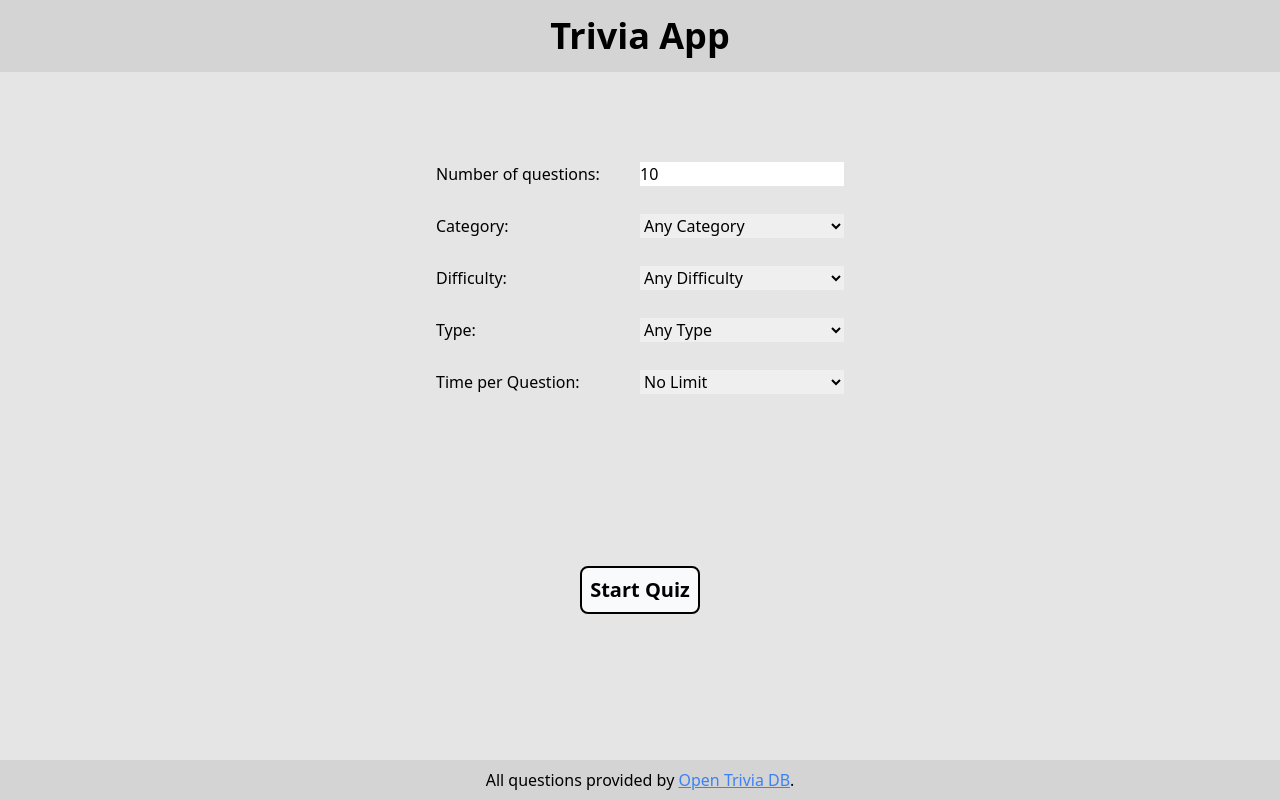
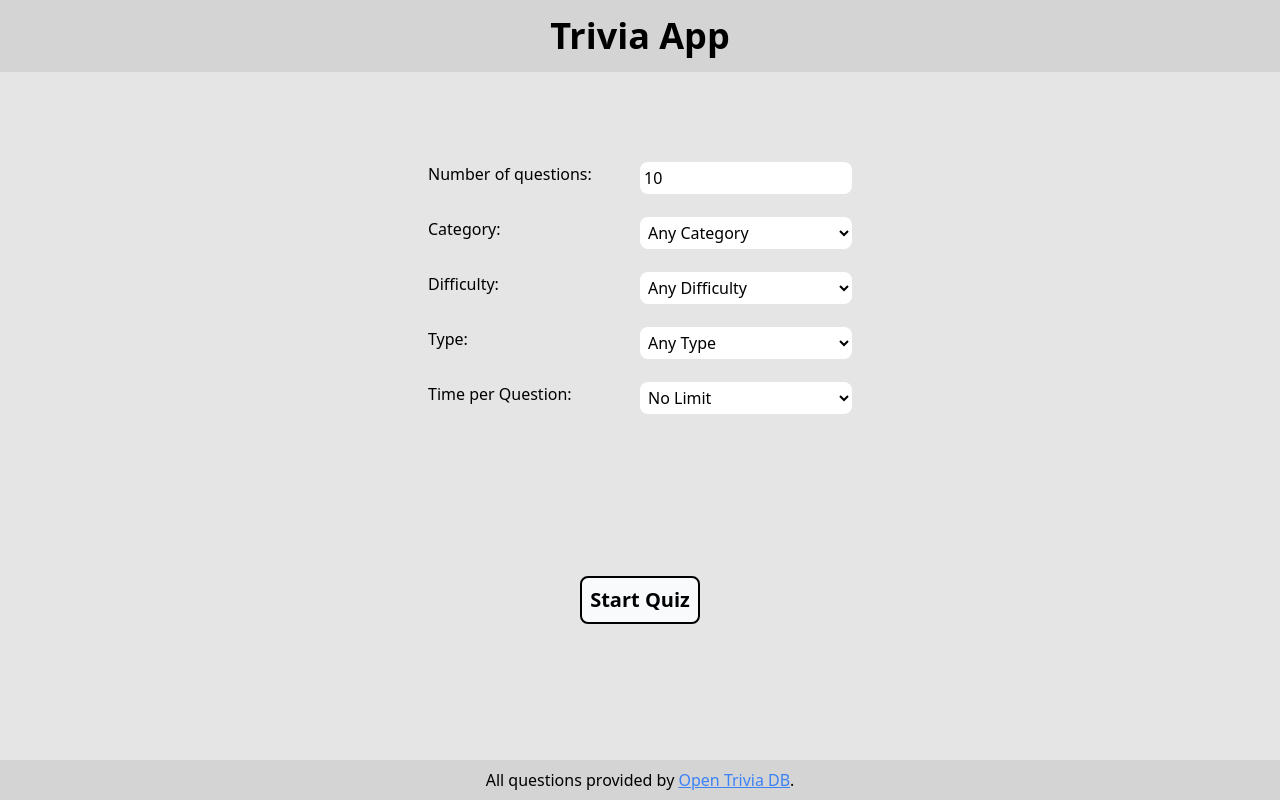
Before and after one commit to noahh0/Quiz-App, a React (Vite) app: page / in a window 1280 px wide. Built offline with nearby package versions, Linux system fonts and the light colour scheme.

Commit message:
more css for options page

```diff
--- a/src/QuizOptions.tsx
+++ b/src/QuizOptions.tsx
@@ -48,6 +48,7 @@ function QuizOptions() {
         <input
           type="number"
           name="number-questions-field"
+          className="rounded-lg bg-white p-1"
           min="1"
           max="50"
           value={numberQuestions}
@@ -59,6 +60,7 @@ function QuizOptions() {
         <label htmlFor="category-field">Category: </label>
         <select
           name="category-field"
+          className="rounded-lg bg-white p-1"
           value={category}
           onChange={(e) => {
             setCategory(e.target.value);
@@ -94,6 +96,7 @@ function QuizOptions() {
         <label htmlFor="difficulty-field">Difficulty: </label>
         <select
           name="difficulty-field"
+          className="rounded-lg bg-white p-1"
           value={difficulty}
           onChange={(e) => {
             setDifficulty(e.target.value);
@@ -108,6 +111,7 @@ function QuizOptions() {
         <label htmlFor="type-field">Type: </label>
         <select
           name="type-field"
+          className="rounded-lg bg-white p-1"
           value={type}
           onChange={(e) => {
             setType(e.target.value);
@@ -121,6 +125,7 @@ function QuizOptions() {
         <label htmlFor="time-per-question-field">Time per Question: </label>
         <select
           name="time-per-question-field"
+          className="rounded-lg bg-white p-1"
           value={time}
           onChange={(e) => {
             setTime(e.target.value);
```
